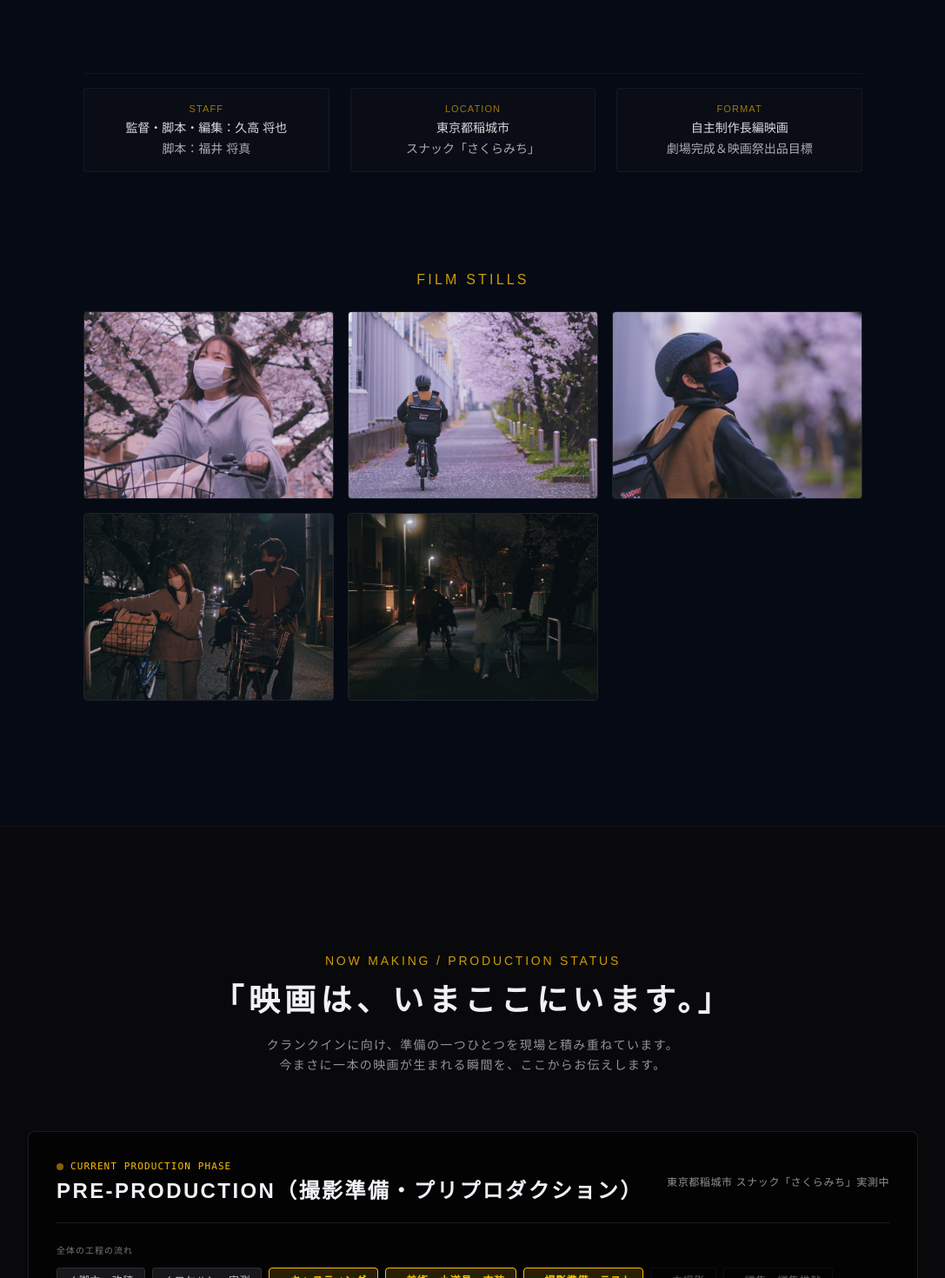
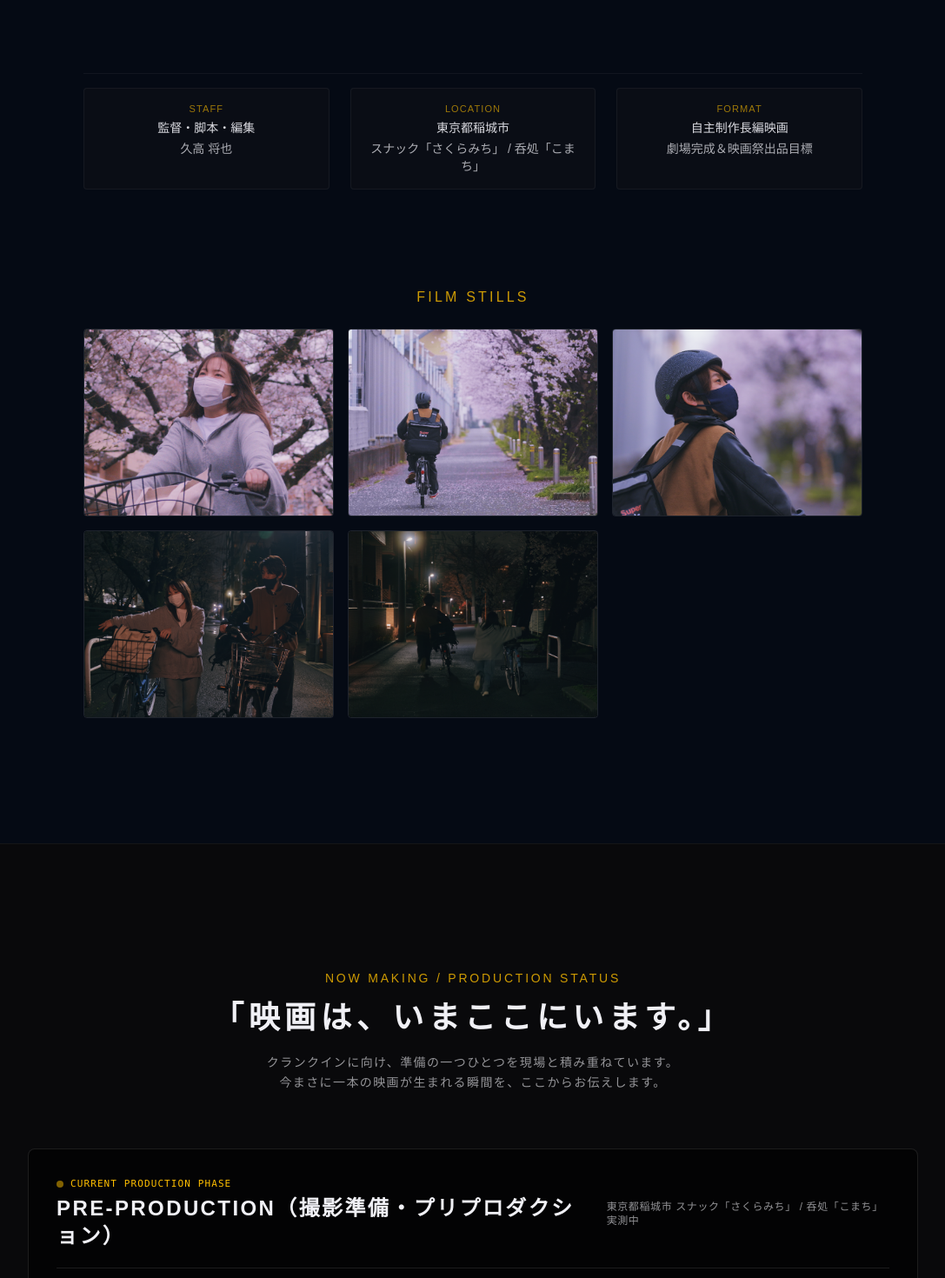
Before and after one commit to kdkmsy1016-ops/pipedream, a Next.js app: page / in a window 1280 px wide. Shown: the part 1620-3090 px from the top of the page at 87% size, without its empty margins (96-1183 px from the left). Built offline with nearby package versions, Linux system fonts and the light colour scheme.

Commit message:
refactor: remove writer Fukui info and add Nomidokoro Komachi to location

```diff
--- a/app/components/AboutFilmRenewed.tsx
+++ b/app/components/AboutFilmRenewed.tsx
@@ -71,13 +71,13 @@ export default function AboutFilmRenewed() {
         <div className="grid grid-cols-1 md:grid-cols-3 gap-6 pt-4 text-center font-serif border-t border-white/5 text-xs md:text-sm text-foreground/70">
           <div className="p-4 bg-zinc-900/30 rounded border border-white/5 space-y-1">
             <span className="text-accent/60 block text-[11px] tracking-widest">STAFF</span>
-            <p className="text-foreground/90 font-medium">監督・脚本・編集：久高 将也</p>
-            <p className="text-foreground/70">脚本：福井 将真</p>
+            <p className="text-foreground/90 font-medium">監督・脚本・編集</p>
+            <p className="text-foreground/70">久高 将也</p>
           </div>
           <div className="p-4 bg-zinc-900/30 rounded border border-white/5 space-y-1">
             <span className="text-accent/60 block text-[11px] tracking-widest">LOCATION</span>
             <p className="text-foreground/90 font-medium">東京都稲城市</p>
-            <p className="text-foreground/70">スナック「さくらみち」</p>
+            <p className="text-foreground/70">スナック「さくらみち」 / 呑処「こまち」</p>
           </div>
           <div className="p-4 bg-zinc-900/30 rounded border border-white/5 space-y-1">
             <span className="text-accent/60 block text-[11px] tracking-widest">FORMAT</span>
--- a/app/components/CastStaffRenewedSection.tsx
+++ b/app/components/CastStaffRenewedSection.tsx
@@ -9,12 +9,6 @@ const FILM_STAFF_CAST = [
     name: "久高 将也",
     image: "/prof/kudaka.jpg",
     bio: "15年以上にわたり映画・映像制作の現場に携わる。映画『盈虚とパイプドリーム』にて長編映画初監督。"
-  },
-  {
-    role: "脚本",
-    name: "福井 将真",
-    image: "/gallery/gallery-2.png",
-    bio: "スナック「さくらみち」の空気を知る劇作家。日常の揺らぎと夢の切なさをリアルな対話で描く。"
   }
 ];
 
@@ -27,7 +21,7 @@ const CAST_MEMBERS = [
 export default function CastStaffRenewedSection() {
   return (
     <section id="cast-staff" className="bg-zinc-950 py-24 md:py-36 px-6 border-t border-white/5 relative overflow-hidden">
-      <div className="max-w-5xl w-full mx-auto space-y-16">
+      <div className="max-w-4xl w-full mx-auto space-y-16">
 
         {/* Section Header */}
         <div className="text-center space-y-4">
@@ -42,8 +36,8 @@ export default function CastStaffRenewedSection() {
           </p>
         </div>
 
-        {/* Key Staff Grid */}
-        <div className="grid grid-cols-1 md:grid-cols-2 gap-6 md:gap-8">
+        {/* Key Staff */}
+        <div className="max-w-xl mx-auto w-full">
           {FILM_STAFF_CAST.map((member, idx) => (
             <motion.div
               key={member.name}
@@ -51,7 +45,7 @@ export default function CastStaffRenewedSection() {
               whileInView={{ opacity: 1, y: 0 }}
               viewport={{ once: true }}
               transition={{ duration: 0.6, delay: idx * 0.1 }}
-              className="bg-zinc-900/40 border border-white/5 p-6 rounded-lg flex flex-col sm:flex-row items-center sm:items-start gap-6 font-serif"
+              className="bg-zinc-900/40 border border-white/5 p-6 md:p-8 rounded-lg flex flex-col sm:flex-row items-center sm:items-start gap-6 font-serif"
             >
               <div className="relative w-24 h-24 md:w-28 md:h-28 rounded-full overflow-hidden border border-zinc-700 flex-shrink-0 shadow-md">
                 <Image
--- a/app/components/Hero.tsx
+++ b/app/components/Hero.tsx
@@ -168,7 +168,7 @@ export default function Hero() {
             <div className="sr-only">
                 <h1>盈虚とパイプドリーム Phases of a Pipe Dream</h1>
                 <p>私たちは『不要不急』の中で、夢を見た。</p>
-                <p>脚本: 福井 将真 / 監督: 久高 将也</p>
+                <p>監督・脚本・編集: 久高 将也</p>
                 <p>映画プロジェクト始動</p>
             </div>
 
--- a/app/components/NowMakingSection.tsx
+++ b/app/components/NowMakingSection.tsx
@@ -17,7 +17,7 @@ const CURRENT_PRODUCTION_PHASES = [
     label: "ロケーション・美術準備",
     status: "実在店舗の採寸・照明テスト完了",
     image: "/gallery/gallery-3.png",
-    detail: "物語の主舞台となる実在スナックにて、2021年の空気感を再現する小道具の選定や、狭小空間を活かしたキャメラワークの検証を進めています。"
+    detail: "物語の主舞台となる実在店舗スナック「さくらみち」および呑処「こまち」にて、2021年の空気感を再現する小道具の選定や、狭小空間を活かしたキャメラワークの検証を進めています。"
   },
   {
     category: "CASTING & REHEARSAL",
@@ -87,7 +87,7 @@ export default function NowMakingSection() {
               </h3>
             </div>
             <div className="text-xs font-serif text-foreground/60 tracking-wider">
-              東京都稲城市 スナック「さくらみち」実測中
+              東京都稲城市 スナック「さくらみち」 / 呑処「こまち」実測中
             </div>
           </div>
 
--- a/app/components/ProductionUpdateSection.tsx
+++ b/app/components/ProductionUpdateSection.tsx
@@ -7,8 +7,8 @@ const UPDATES = [
   {
     date: "2026.09.20",
     category: "LOCATION",
-    title: "スナック「さくらみち」実測・現場ロケハンの完了",
-    content: "主舞台となる実在スナックにて、照明セッティングおよびカメラレンズの畫角テストを完了しました。"
+    title: "スナック「さくらみち」・呑処「こまち」実測・現場ロケハンの完了",
+    content: "主舞台となる実在店舗スナック「さくらみち」および呑処「こまち」にて、照明セッティングおよびカメラレンズの畫角テストを完了しました。"
   },
   {
     date: "2026.08.15",
--- a/app/components/RoadmapSection.tsx
+++ b/app/components/RoadmapSection.tsx
@@ -23,7 +23,7 @@ const MILESTONES: MilestoneGroup[] = [
     status: "current",
     statusText: "進行中",
     items: ["企画立案", "脚本執筆・決定稿推敲", "キャスティング", "ロケーション選定・実測", "美術・衣装・小道具手配"],
-    description: "撮影の土台となるすべての要素を整える工程。現在、スナック「さくらみち」での実測検証と本読み準備が進行しています。"
+    description: "撮影の土台となるすべての要素を整える工程。現在、スナック「さくらみち」や呑処「こまち」での実測検証と本読み準備が進行しています。"
   },
   {
     id: "shooting",
```
